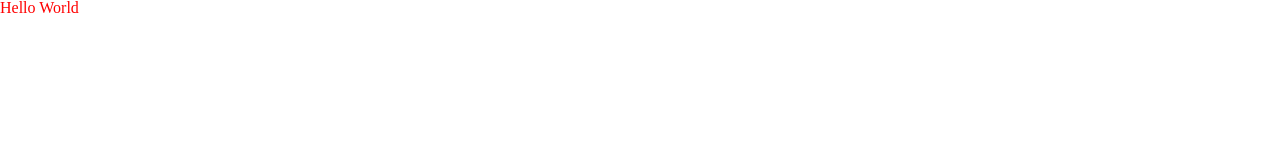
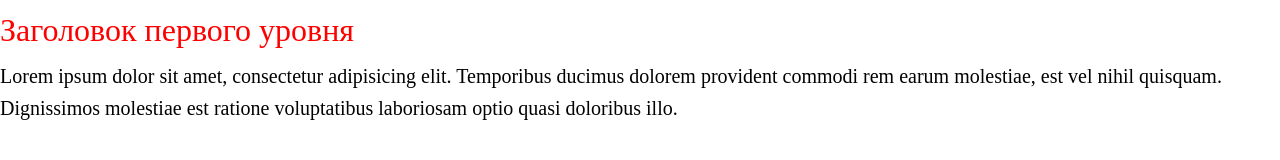
Before and after one commit to Andrey-Gal/metrika-1, a plain HTML site: page index.html in a window 1280 px wide. Drawn offline with Linux system fonts and the light colour scheme.

Commit message:
Добавил параграф

```diff
--- a/index.html
+++ b/index.html
@@ -8,6 +8,7 @@
   <link rel="stylesheet" href="styles/styles.css">
 </head>
 <body>
-  <h1>Hello World</h1>
+  <h1>Заголовок первого уровня</h1>
+  <p>Lorem ipsum dolor sit amet, consectetur adipisicing elit. Temporibus ducimus dolorem provident commodi rem earum molestiae, est vel nihil quisquam. Dignissimos molestiae est ratione voluptatibus laboriosam optio quasi doloribus illo.</p>
 </body>
 </html>
--- a/styles/styles.css
+++ b/styles/styles.css
@@ -1,3 +1,10 @@
 h1 {
+  font-size: 32px;
+  line-height: 60px;
+
   color: red;
 }
+p {
+  font-size: 20px;
+  line-height: 32px;
+}
```
